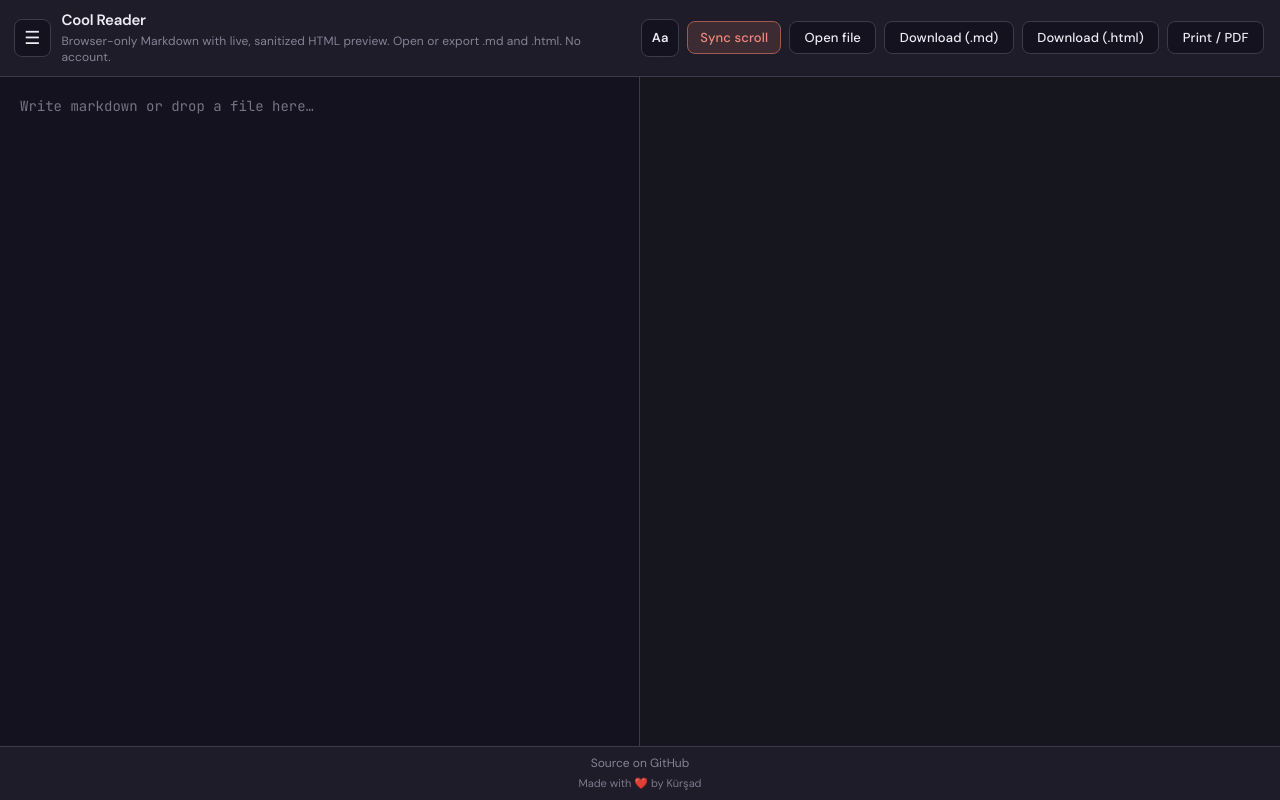
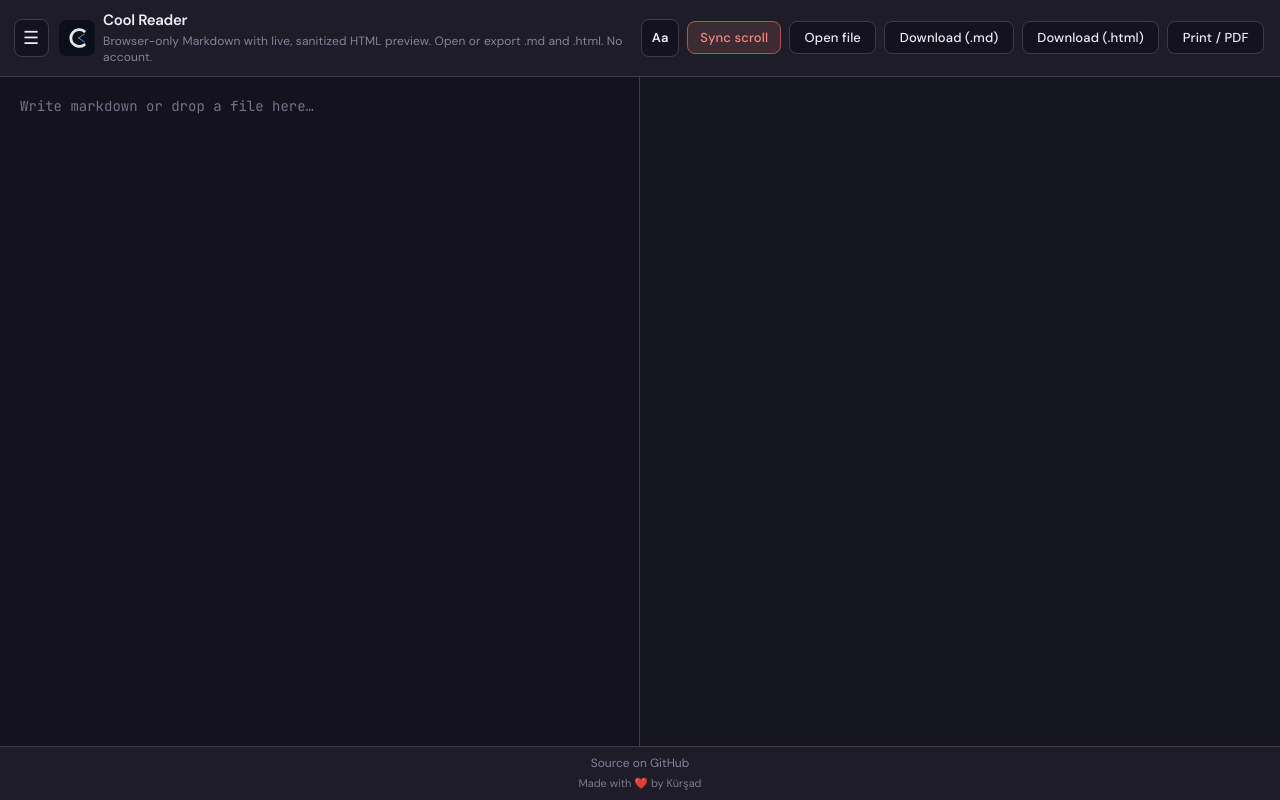
Before and after one commit to kddeniz/cool-reader, a website: page index.html in a window 1280 px wide. Drawn offline with nearby package versions, Linux system fonts and the light colour scheme.

Commit message:
Add app icon (SVG) as favicon, toolbar logo, and schema image

```diff
--- a/index.html
+++ b/index.html
@@ -19,6 +19,8 @@
       content="Cool Reader: free browser markdown editor with live HTML preview, drag-and-drop .md files, export to .md or .html, and DOMPurify-sanitized output. No server or build step. Try cool-reader.com or open index.html locally."
     />
     <link rel="canonical" href="https://cool-reader.com/" />
+    <link rel="icon" href="icon.svg" type="image/svg+xml" />
+    <link rel="apple-touch-icon" href="icon.svg" />
     <meta name="theme-color" content="#1c1a24" />
     <meta property="og:type" content="website" />
     <meta property="og:url" content="https://cool-reader.com/" />
@@ -69,10 +71,21 @@
             <span class="toolbar__toggle-icon" aria-hidden="true">☰</span>
           </button>
           <div class="toolbar__identity">
-            <span class="toolbar__brand">Cool Reader</span>
-            <p class="toolbar__tagline" id="toolbarTagline">
-              Browser-only Markdown with live, sanitized HTML preview. Open or export .md and .html. No account.
-            </p>
+            <img
+              class="toolbar__logo"
+              src="icon.svg"
+              width="36"
+              height="36"
+              alt=""
+              aria-hidden="true"
+              decoding="async"
+            />
+            <div class="toolbar__identity-copy">
+              <span class="toolbar__brand">Cool Reader</span>
+              <p class="toolbar__tagline" id="toolbarTagline">
+                Browser-only Markdown with live, sanitized HTML preview. Open or export .md and .html. No account.
+              </p>
+            </div>
           </div>
         </div>
         <div class="toolbar__actions">
--- a/schema-ld.json
+++ b/schema-ld.json
@@ -6,6 +6,7 @@
   "operatingSystem": "Web browser",
   "description": "Client-side markdown editor with live HTML preview, file open, export to Markdown or standalone HTML, drag-and-drop, and DOMPurify-sanitized rendering. No server required.",
   "url": "https://cool-reader.com/",
+  "image": "https://cool-reader.com/icon.svg",
   "isAccessibleForFree": true,
   "license": "https://opensource.org/licenses/MIT",
   "softwareVersion": "1.2.0",
--- a/styles.css
+++ b/styles.css
@@ -122,11 +122,26 @@
 
 .toolbar__identity {
   display: flex;
+  flex-direction: row;
+  align-items: center;
+  gap: 0.5rem;
+  min-width: 0;
+  max-width: min(42rem, 100%);
+}
+
+.toolbar__logo {
+  width: 2.25rem;
+  height: 2.25rem;
+  flex-shrink: 0;
+  border-radius: 0.45rem;
+}
+
+.toolbar__identity-copy {
+  display: flex;
   flex-direction: column;
   align-items: flex-start;
   gap: 0.15rem;
   min-width: 0;
-  max-width: min(42rem, 100%);
 }
 
 .toolbar__brand {
```
Also changed, not shown: docs/api.html (+2 -0 lines), icon.svg (added).
